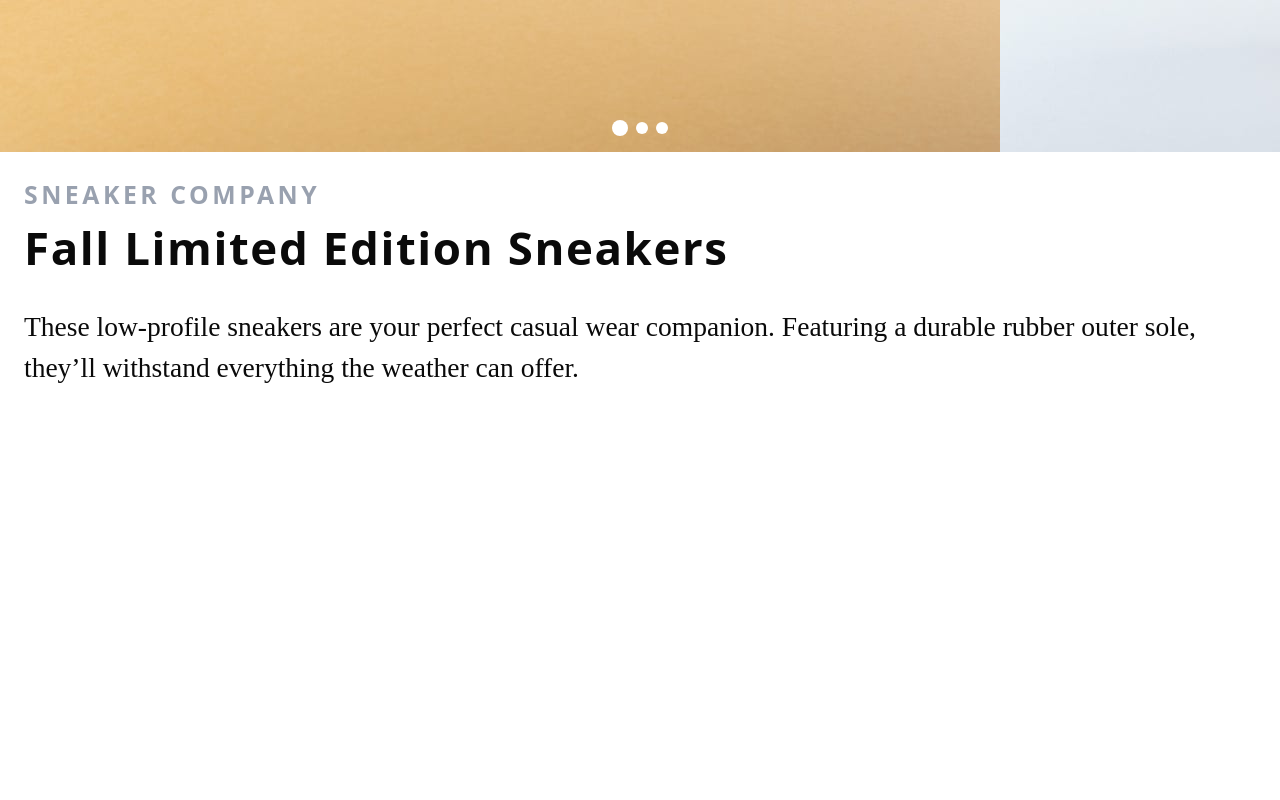
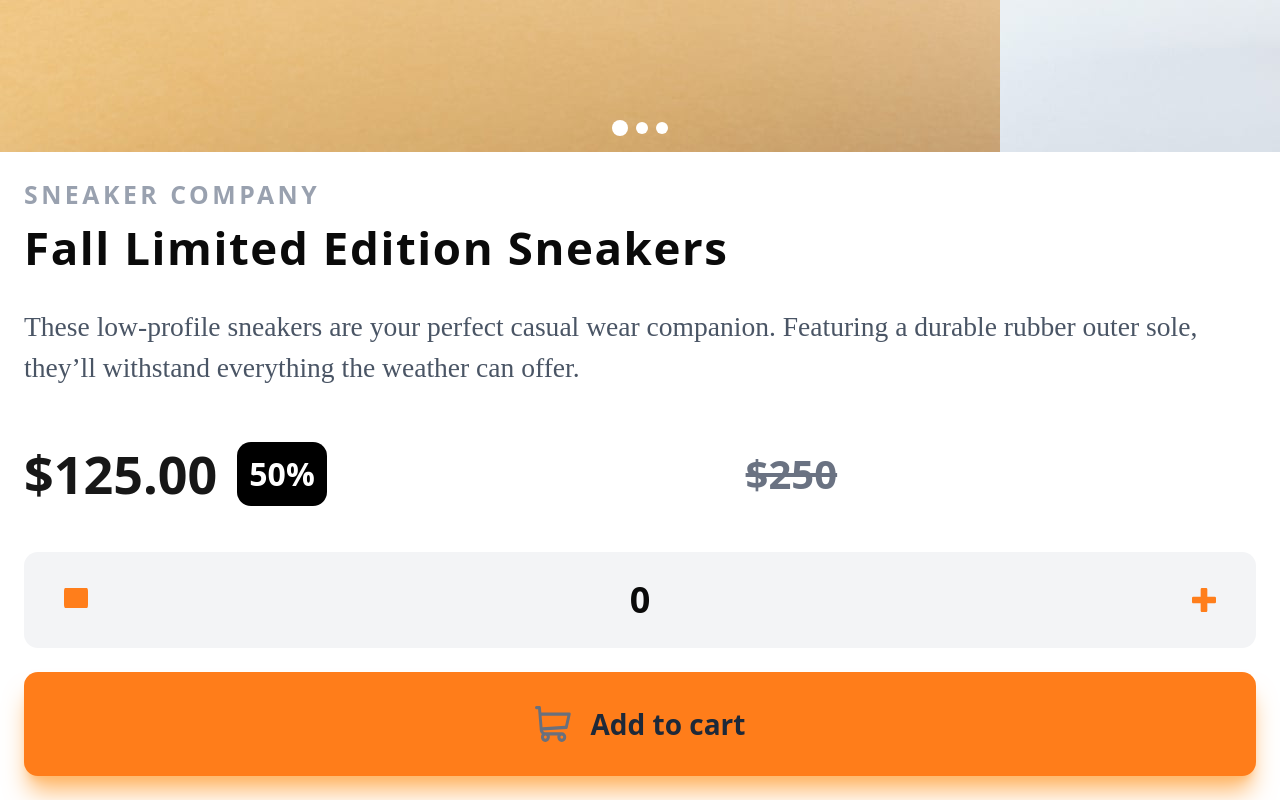
Before and after one commit to KabeloMaps/E-commerce-Product-Page, a React (Vite) app: page / in a window 1280 px wide. Shown: the part 912-1712 px from the top of the page. Before the commit the page ends 1324 px from the top, so only its background shows below. Built offline with nearby package versions, Linux system fonts and the light colour scheme.

Commit message:
Finished the layout but the styling can be improved

```diff
--- a/src/components/Description.tsx
+++ b/src/components/Description.tsx
@@ -1,5 +1,3 @@
-import React from "react";
-
 const Description = () => {
   return (
     <div className=" py-6 px-6">
@@ -9,11 +7,31 @@ const Description = () => {
       <h2 className="text-[2.85rem] font-bold tracking-[0.1rem] pb-6">
         Fall Limited Edition Sneakers
       </h2>
-      <p className="text-[1.72rem] font-[secondary] ">
+      <p className="text-[1.723rem] font-[secondary]  text-gray-600 pb-9 ">
         These low-profile sneakers are your perfect casual wear companion.
         Featuring a durable rubber outer sole, they’ll withstand everything the
         weather can offer.
       </p>
+      <div className="price-container w-full flex p-0 m-0 items-center">
+        <button className="text-[3.25rem] font-bold text-primary">
+          <span className="font">$125.00</span>
+        </button>
+        <p className="bg-black text-[2rem] text-white font-bold items-center flex justify-center py-2 px-3 rounded-xl ml-5 ">
+          50%
+        </p>
+        <p className=" text-[2.5rem]  font-bold  text-gray-500 line-through flex items-center justify-center py-5 px-5 mx-auto">
+          $250
+        </p>
+      </div>
+      <div className="counter bg-gray-100 w-full h-24 flex items-center justify-between py-10 px-10 mt-7 rounded-xl cursor-pointer">
+        <img className="size-6" src="/images/icon-minus.svg" alt="" />
+        <p className="text-[2.25rem] font-bold">0</p>
+        <img className="size-6" src="/images/icon-plus.svg" alt="" />
+      </div>
+      <div className="cart flex items-center justify-center  w-full h-16 rounded-xl mt-6 text-gray-800 font-bold text-[1.75rem] cursor-pointer  py-13 bg-[#ff7d1a] shadow-xl shadow-orange-300">
+        <img className="size-9 " src="/images/icon-cart.svg" alt="" />
+        <p className="pl-5">Add to cart</p>
+      </div>
     </div>
   );
 };
```
